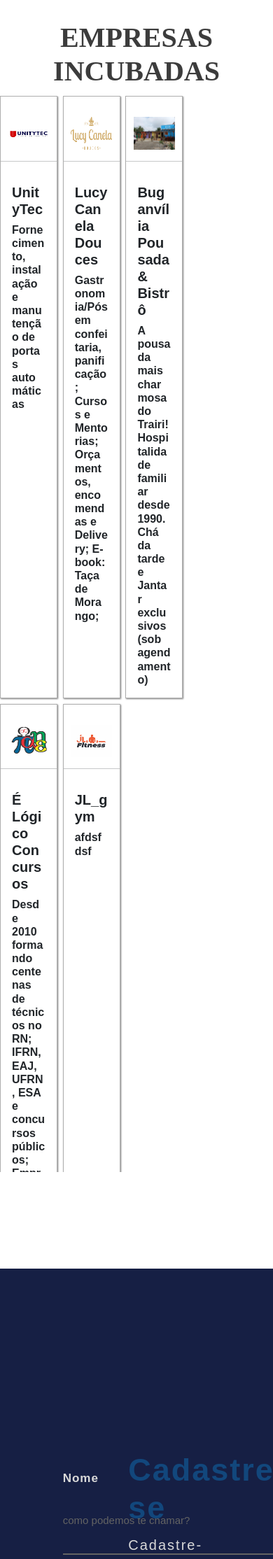
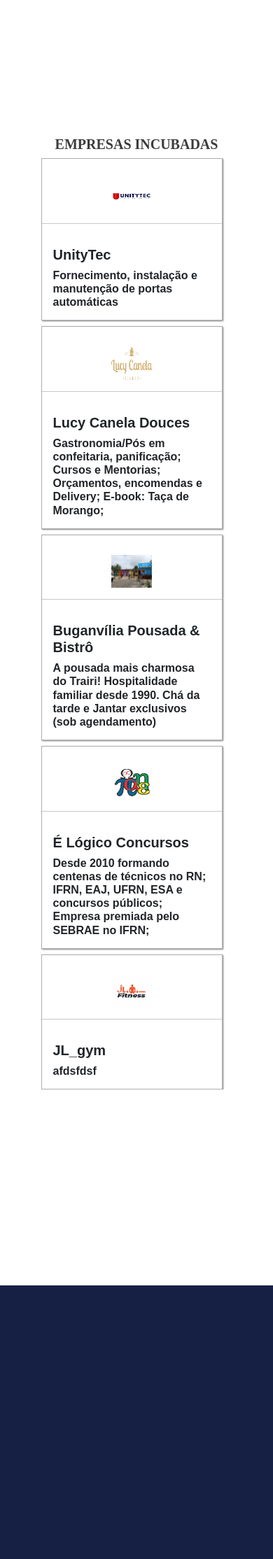
Before and after one commit to luizeduardosb/app-itjc, a Django app: page / in a window 390 px wide; the page is wider, and only the part inside the window is pictured. Shown: the part 4200-6428 px from the top of that part at 70% size. Run offline with Django 4.2, Linux system fonts and the light colour scheme; data comes from the database, SQL or seed files in the repository; some libraries are stand-ins or nearby versions.

Commit message:
Responsividade da seção email, inicio e empresas

```diff
--- a/aplicacoes/static/css/estilos.css
+++ b/aplicacoes/static/css/estilos.css
@@ -339,7 +339,7 @@
     background-color: #12477C;
     border-radius: 5vh;
     border: 0;
-    width: 30%;
+    width: 35vh;
     height: 7vh;
     font-size: 20px;
     font-weight: bold;
@@ -380,7 +380,7 @@
 }
 
 section#empresas header h2 {
-    font-family:'K2D';
+    font-family: 'K2D';
     font-weight: bold;
     font-size: 40px;
     margin-bottom: 3%;
@@ -459,7 +459,8 @@
 
 .dados ::placeholder {
     color: #636363;
-    font-size: 15px;
+    font-size: 12px;
+    text-transform: uppercase;
 }
 
 .dados label {
@@ -497,7 +498,7 @@
     height: 5vh;
     background-color: #12477C;
     font-weight: bold;
-    border: 3px solid #D9D9D9;
+    border: 2px solid #D9D9D9;
     color: #D9D9D9;
 }
 
@@ -693,6 +694,12 @@
     .sobre-txt h3 {
         font-size: 23px;
     }
+
+    /* Seção email*/
+    section#email {
+        padding-left: 15%;
+        padding-right: 15%;
+    }
 }
 
 @media (max-width: 1045px) {
@@ -706,6 +713,37 @@
     #ulContato {
         display: block;
         margin-left: 28%;
+    }
+
+    /* Seção email*/
+    section#email {
+        padding-left: 15%;
+        padding-right: 15%;
+        min-height: 45vh;
+    }
+
+    .txt-email h2 {
+        font-size: 35px;
+    }
+
+    .txt-email p {
+        font-size: 16px;
+    }
+
+    .txt-email img {
+        width: 80px;
+    }
+
+    .dados button {
+        width: 17vh;
+    }
+
+    .dados input {
+        width: 35vh;
+    }
+
+    .dados label {
+        font-size: 15px;
     }
 }
 
@@ -729,6 +767,7 @@
         text-align: center;
         padding-right: 0;
     }
+
     /* Background */
     #inicio img {
         height: 100px;
@@ -756,34 +795,41 @@
     }
 
     /* Seção Sobre */
-    .sobre-img {
-        padding: 0;
-        width: 100%;
-        display: block;
+
+    section#sobre {
+        min-height: 40vh;
     }
 
-    .sobre-img img {
-        width: 70%;
+    .sobre {
+        margin: 0 5%;
     }
 
-    .sobre-txt {
-        padding: 0;
-        width: 100%;
+    .sobre h3 {
+        font-size: 22px;
     }
 
-    .sobre-txt h3 {
-        text-align: left;
-        font-size: 35px;
+    .sobre p {
+        font-size: 15px;
     }
 
-    .flex.sobre {
-        display: block;
-        text-align: center;
+    /* Seção Empresas*/
+    #card-empresa {
+        width: 32vw;
     }
 
+    /* Seção email*/
+    section#email {
+        padding-left: 5%;
+        padding-right: 5%;
+        min-height: 35vh;
+    }
 }
 
 @media (max-width: 680px) {
+
+    ::-webkit-scrollbar {
+        display: none;
+    }
 
     /* Cabeçalho */
     #ifrn {
@@ -850,14 +896,69 @@
     }
 
     /* Seção Sobre */
-    .sobre-txt h3 {
+    section#sobre {
+        margin-top: 8%;
+    }
+
+    .sobre button {
+        width: 28vh;
+        font-size: 18px;
+    }
+
+    /* Seção Empresas */
+
+    section#empresas header h2 {
         font-size: 30px;
     }
 
-    .sobre-txt p {
-        font-size: 15px;
+    #card-empresa {
+        width: 95%;
     }
 
+        /* Seção email*/
+        section#email {
+            display: flex;
+            min-height: 70vh;
+            flex-direction: column;
+            padding-left: 10%;
+            padding-right: 10%;
+        }
+
+        .dados {
+            padding-top: 8%;
+            width: 100%;
+            order: 2;
+        }
+
+        .txt-email {
+            width: 100%;
+            order: 1;
+        }
+
+        .txt-email h2 {
+            font-size: 35px;
+            margin-bottom: 0;
+        }
+
+        .txt-email p {
+            font-size: 16px;
+        }
+
+        .txt-email img {
+            display: none;
+        }
+
+        .dados button {
+            width: 22vh;
+        }
+
+        .dados input {
+            width: 100%;
+        }
+
+        .dados label {
+            font-size: 15px;
+        }
 }
 
 @media (max-width: 544px) {
@@ -873,7 +974,7 @@
 
     /* Seção inicio */
     .txt-incubadora h4 {
-        font-size: 33px;
+        font-size: 27px;
     }
 
     /* Seção Sobre */
@@ -885,6 +986,11 @@
 
     #ulContato {
         margin-left: 22%;
+    }
+
+    /* Seção Empresas*/
+    section#empresas header h2 {
+        font-size: 25px;
     }
 
 }
@@ -921,13 +1027,19 @@
     }
 
     /* Seção Sobre */
-    .sobre-txt h3 {
+    section#sobre {
+        min-height: 45vh;
+    }
+
+    /* Seção Empresas*/
+
+    section#empresas header h2 {
         font-size: 20px;
     }
 
-        /* Seção contatos */
+    /* Seção contatos */
 
-        #ulContato {
-            margin-left: 18%;
-        }
+    #ulContato {
+        margin-left: 0;
+    }
 }
--- a/aplicacoes/templates/aplicacoes/home.html
+++ b/aplicacoes/templates/aplicacoes/home.html
@@ -89,7 +89,7 @@
   <div class="dados">
     <div id="nome">
       <label for="">Nome</label> <br>
-      <input required type="text" name="" id="" placeholder="como podemos te chamar?">
+      <input required type="text" name="" id="" placeholder="Como podemos te chamar?">
     </div>
     <br>
     <div id="email">
```
